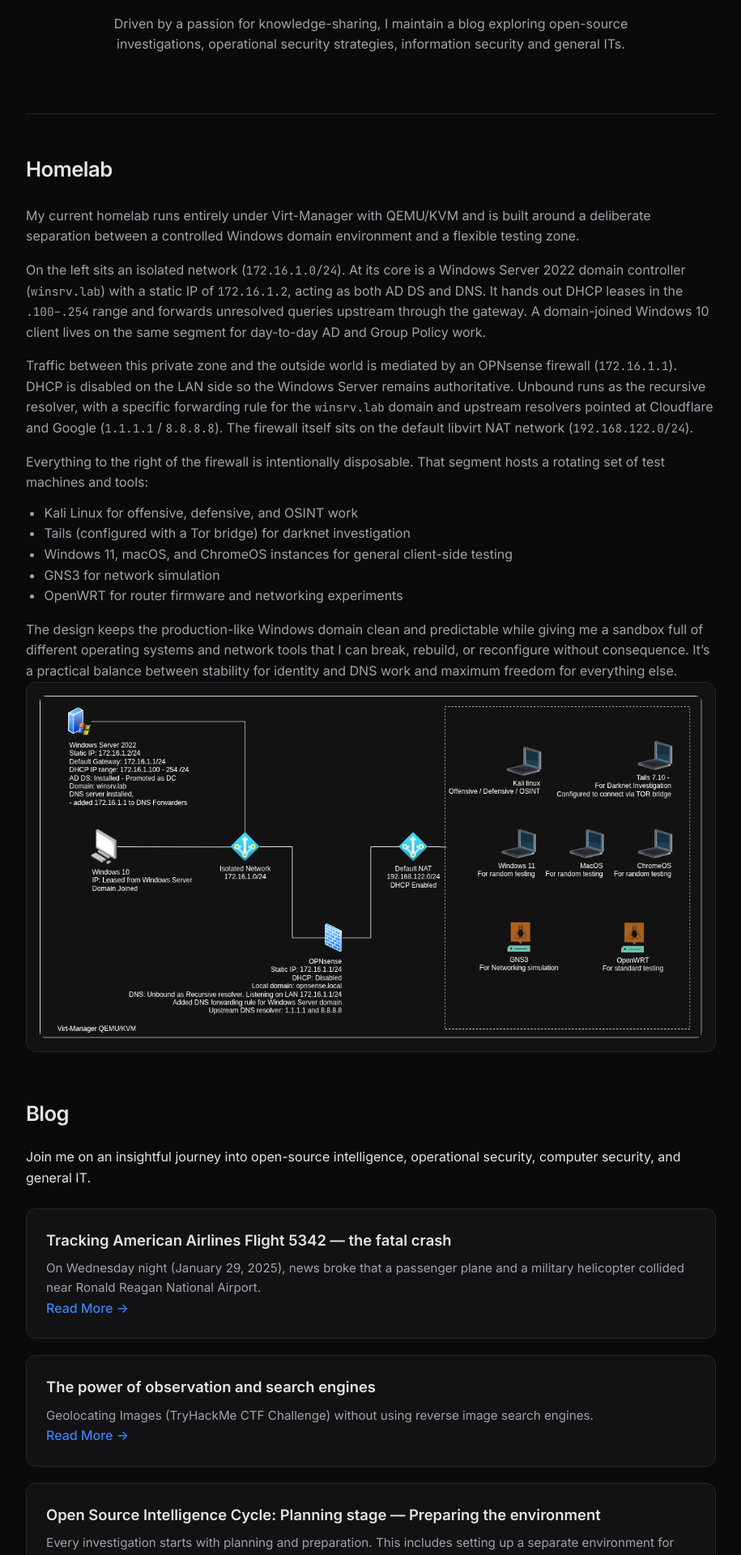
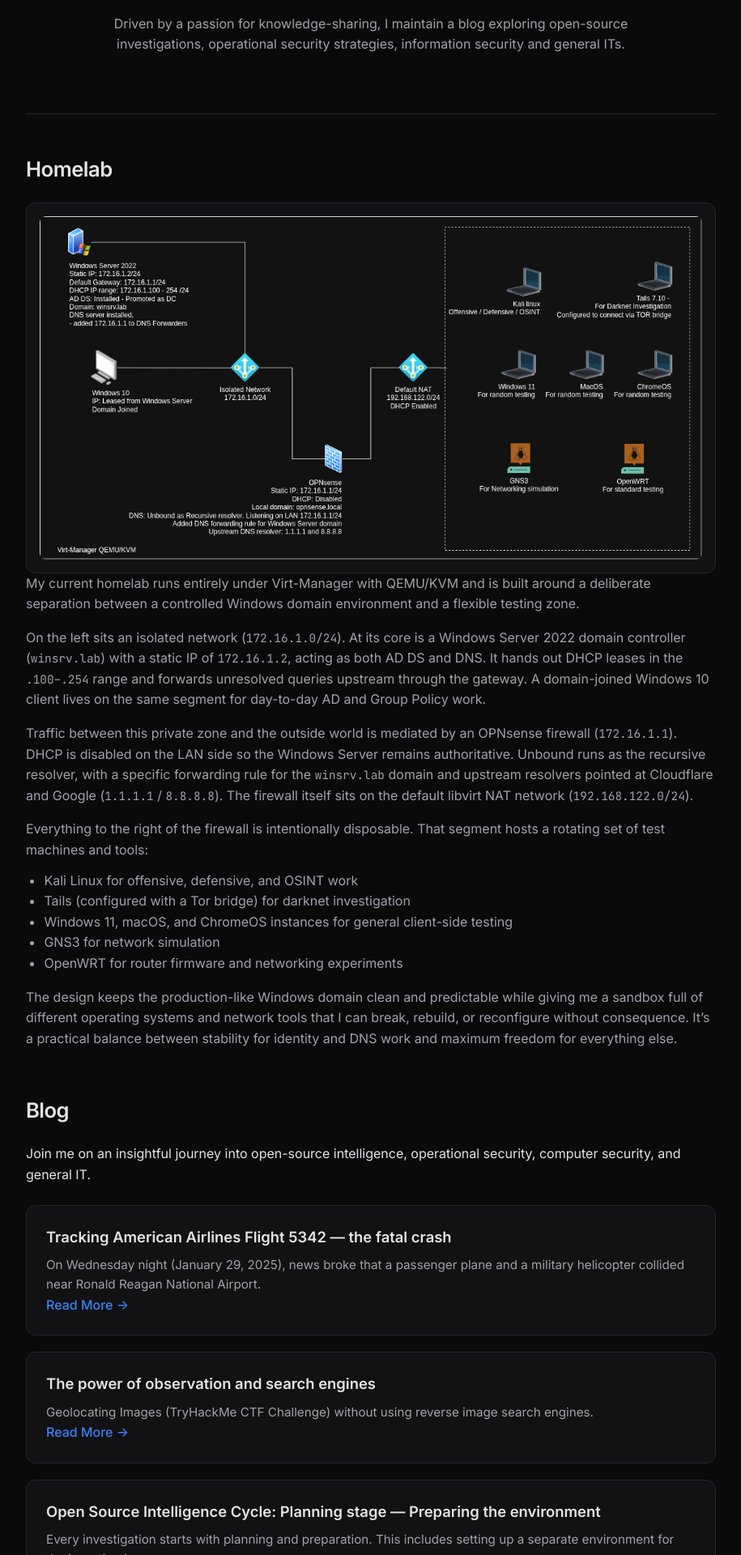
Before and after one commit to b4h4w/b4h4w.github.io, a Jekyll site: the page built from index.md, in a window 1280 px wide. Shown: the part 465-2385 px from the top of the page at 81% size, without its empty margins (182-1097 px from the left). Built offline with Jekyll 4.4.1, drawn with Linux system fonts in a browser that asks for light colours.

Commit message:
flip image and body of Homelab section

```diff
--- a/index.md
+++ b/index.md
@@ -22,9 +22,6 @@ description: Personal site of Rustom – OSINT, CTI, digital investigations and
 
 <section>
   <h2>Homelab</h2>
-  <p style="color: var(--text-muted); margin-bottom: 1.5rem;">
-    {% include homelab.md %}
-  </p>
   <div class="homelab-image">
     <img
        src="{{ '/assets/images/Full_current_homelab_setup.drawio.png' | relative_url }}"
@@ -32,6 +29,9 @@ description: Personal site of Rustom – OSINT, CTI, digital investigations and
        loading="lazy"
     >
   </div>
+  <p style="color: var(--text-muted); margine-bottom: 1.5rem;">
+    {% include homelab.md %}
+  </P>
 </section>
 
 <section>
```
